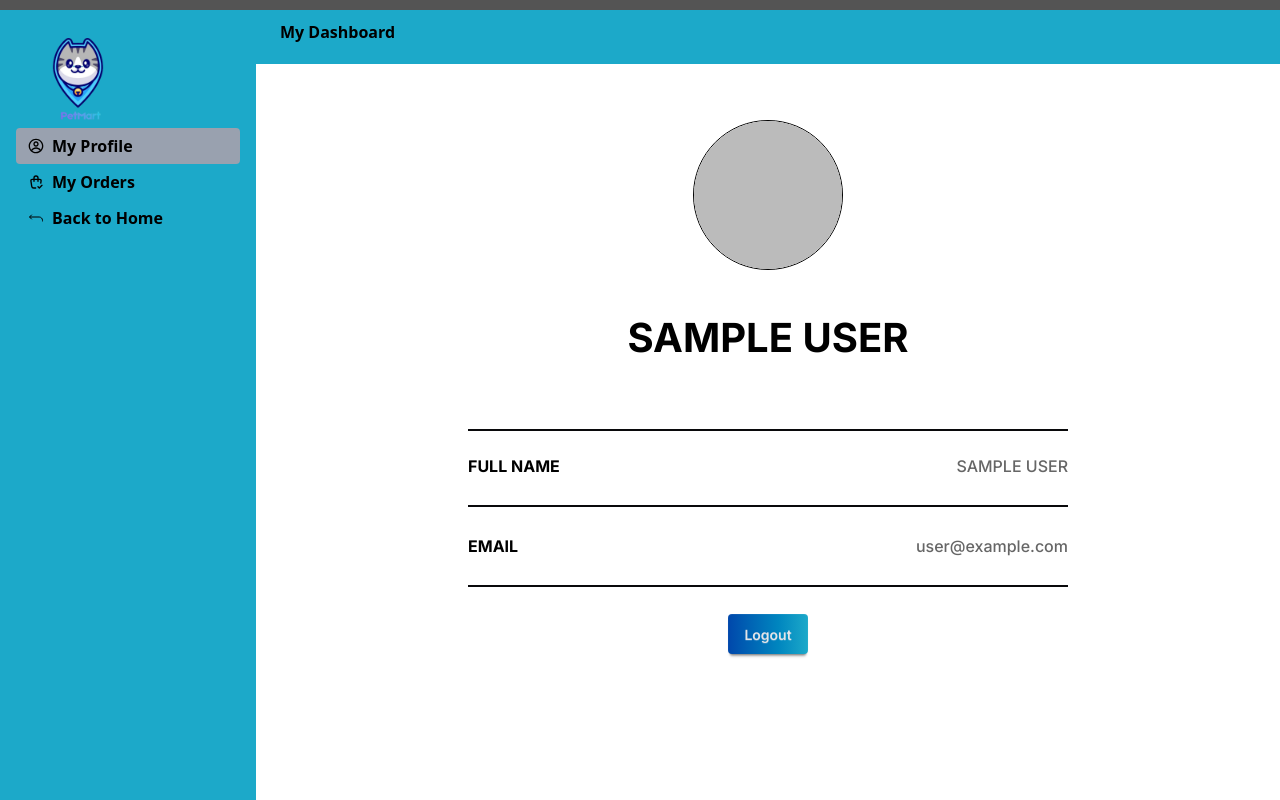
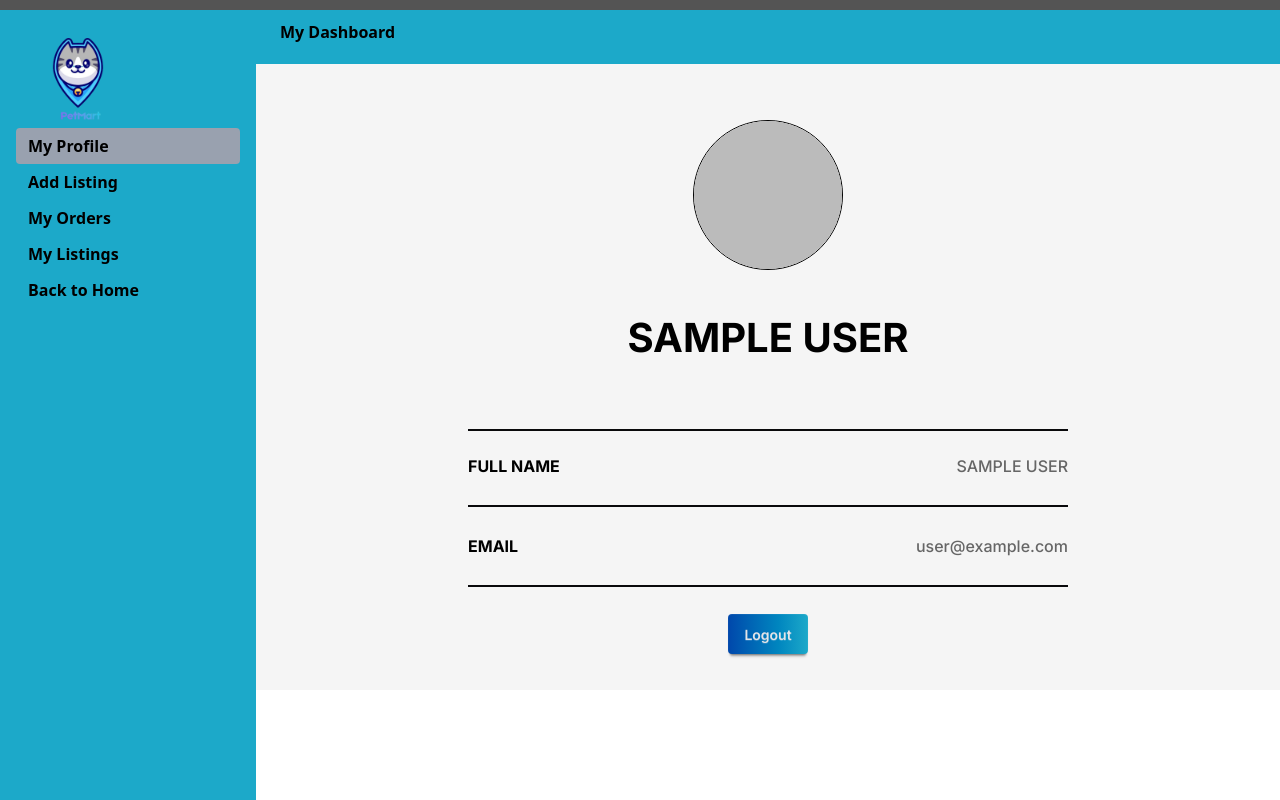
Before and after one commit to Samioul51/PawMart_Client, a React (Vite) app: page /dashboard/profile in a window 1280 px wide. Built offline with nearby package versions, Linux system fonts and the light colour scheme; no server answers; sample sign-in values are in the browser's storage.

Commit message:
Dashboard options added

```diff
--- a/src/Components/Navbar.jsx
+++ b/src/Components/Navbar.jsx
@@ -76,11 +76,6 @@ const Navbar = () => {
                         <NavLink to='/home' className={({ isActive }) => `font-bold ${isActive ? activeClass : normalClass}`}>Home</NavLink>
                         <NavLink to='/about' className={({ isActive }) => `font-bold ${isActive ? activeClass : normalClass}`}>About</NavLink>
                         <NavLink to='/pets_supplies' className={({ isActive }) => `font-bold ${isActive ? activeClass : normalClass}`}>Pets & Supplies</NavLink>
-                        {user && <>
-                            <NavLink to='/add_listings' className={({ isActive }) => `font-bold ${isActive ? activeClass : normalClass}`}>Add Listing</NavLink>
-                            <NavLink to='/my_listings' className={({ isActive }) => `font-bold ${isActive ? activeClass : normalClass}`}>My Listings</NavLink>
-                            <NavLink to='/my_orders' className={({ isActive }) => `font-bold ${isActive ? activeClass : normalClass}`}>My Orders</NavLink>
-                        </>}
                         <NavLink to='/contact' className={({ isActive }) => `font-bold ${isActive ? activeClass : normalClass}`}>Contact Us</NavLink>
                     </div>
 
--- a/src/Layouts/Dashboard.jsx
+++ b/src/Layouts/Dashboard.jsx
@@ -1,13 +1,5 @@
-import React, { use, useEffect } from 'react';
+import React, { use } from 'react';
 import { NavLink, Outlet } from 'react-router';
-import { CgProfile } from "react-icons/cg";
-import { TbShoppingBagCheck } from "react-icons/tb";
-import { IoReturnUpBackOutline } from "react-icons/io5";
-import { MdWork } from "react-icons/md";
-import { IoCheckmarkDoneCircle } from "react-icons/io5";
-import { RiAddCircleFill } from "react-icons/ri";
-import { AiFillProduct } from "react-icons/ai";
-import { FaUser } from "react-icons/fa";
 import logo from "../assets/PetMart.png"
 import { AuthContext } from '../Provider/AuthProvider';
 
@@ -29,7 +21,7 @@ const Dashboard = () => {
                     <div className="px-4 font-bold text-black">My Dashboard</div>
                 </nav>
 
-                <div className="p-4 bg-fafafa-bg">
+                <div className="p-4 bg-[#F5F5F5]">
                     <Outlet />
                 </div>
             </div>
@@ -44,20 +36,31 @@ const Dashboard = () => {
                     </li>
                     <li>
                         <NavLink to="/dashboard/profile" className={({ isActive }) => `font-bold text-black text-#1ca9c9 text-[16px] ${isActive ? "bg-[#99a1af]" : "hover:bg-gray-400"} transition-colors ease-in-out duration-500`}>
-                            <CgProfile /> My Profile
+                            My Profile
                         </NavLink>
                     </li>
 
                     <li>
-                            <NavLink to="/dashboard/my-orders" className={({ isActive }) => `font-bold text-black text-[16px] ${isActive ? "bg-[#99a1af]" : "hover:bg-gray-400"} transition-colors ease-in-out duration-500`}>
-                                <TbShoppingBagCheck /> My Orders
-                            </NavLink>
-                        </li>
+                        <NavLink to="/dashboard/add-listing" className={({ isActive }) => `font-bold text-black text-#1ca9c9 text-[16px] ${isActive ? "bg-[#99a1af]" : "hover:bg-gray-400"} transition-colors ease-in-out duration-500`}>
+                            Add Listing
+                        </NavLink>
+                    </li>
 
+                    <li>
+                        <NavLink to="/dashboard/my-orders" className={({ isActive }) => `font-bold text-black text-[16px] ${isActive ? "bg-[#99a1af]" : "hover:bg-gray-400"} transition-colors ease-in-out duration-500`}>
+                            My Orders
+                        </NavLink>
+                    </li>
+
+                    <li>
+                        <NavLink to="/dashboard/my-listings" className={({ isActive }) => `font-bold text-black text-[16px] ${isActive ? "bg-[#99a1af]" : "hover:bg-gray-400"} transition-colors ease-in-out duration-500`}>
+                            My Listings
+                        </NavLink>
+                    </li>
 
                     <li>
                         <NavLink to="/" className={({ isActive }) => `font-bold text-black text-[16px] ${isActive ? "bg-[#99a1af]" : "hover:bg-gray-400"} transition-colors ease-in-out duration-500`}>
-                            <IoReturnUpBackOutline /> Back to Home
+                            Back to Home
                         </NavLink>
                     </li>
                 </ul>
--- a/src/Routes/Routes.jsx
+++ b/src/Routes/Routes.jsx
@@ -55,24 +55,6 @@ const router = createBrowserRouter([
                 </PublicRoute>
             },
             {
-                path: '/add_listings',
-                element: <PrivateRoute>
-                    <AddListing></AddListing>
-                </PrivateRoute>
-            },
-            {
-                path: '/my_listings',
-                element: <PrivateRoute>
-                    <MyListings></MyListings>
-                </PrivateRoute>
-            },
-            {
-                path: '/my_orders',
-                element: <PrivateRoute>
-                    <MyOrders></MyOrders>
-                </PrivateRoute>
-            },
-            {
                 path: '/category/:category',
                 Component: CategoryWiseListings,
                 loader: () => fetch("https://paw-mart-server-seven.vercel.app/listings")
@@ -103,6 +85,18 @@ const router = createBrowserRouter([
                 path: "/dashboard/profile",
                 element: <UserProfile></UserProfile>
             },
+            {
+                path:"/dashboard/my-listings",
+                element:<MyListings></MyListings>
+            },
+            {
+                path:"/dashboard/add-listing",
+                element:<AddListing></AddListing>
+            },
+            {
+                path:"/dashboard/my-orders",
+                element:<MyOrders></MyOrders>
+            },
         ]
     }
 ]);
```
